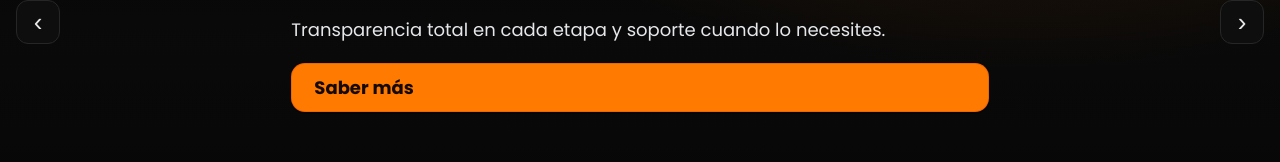
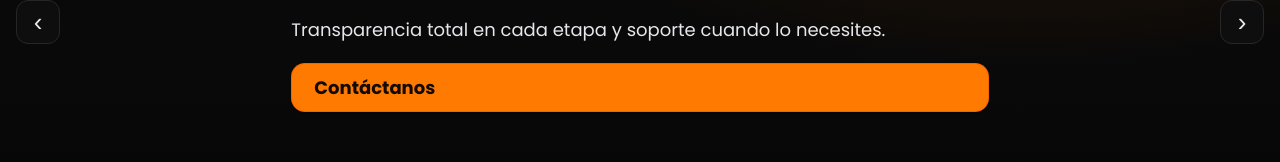
Before and after one commit to Mariosal-creator/capii, a Next.js app: page / in a window 1280 px wide. Shown: the part 314-476 px from the top of the page. Built offline with nearby package versions, Linux system fonts and the light colour scheme.

Commit message:
Capii hemos culminado por ahora

```diff
--- a/components/Banner.tsx
+++ b/components/Banner.tsx
@@ -1,31 +1,33 @@
 "use client";
 
 import { useEffect, useRef, useState } from "react";
+import { WHATSAPP_LINK } from "./BestSellers";
 
 export default function Banner() {
   type Slide = { title: string; caption?: string; ctaText?: string; ctaHref?: string; bg: string };
 
   // Slides por defecto (sin imágenes), 100% con tu paleta
+  const whatsappLink = "https://wa.me/0982048240?text=¡Hola! 👋%20Me%20gustaría%20recibir%20información%20profesional%20sobre%20sus%20productos%20y%20servicios%20�️%20¿Podrían%20asesorarme?%20🤝%20Gracias!%20✨";
   const slides: Slide[] = [
     {
       title: "Compra y recibe con capii",
       caption: "Paga cuando lo tengas en tus manos. Rápido, seguro y sin complicaciones.",
-      ctaText: "Explorar",
-      ctaHref: "#productos",
+      ctaText: "Contáctanos",
+  ctaHref: WHATSAPP_LINK,
       bg: "bg-1",
     },
     {
       title: "Envíos ágiles y seguimiento",
       caption: "Transparencia total en cada etapa y soporte cuando lo necesites.",
-      ctaText: "Saber más",
-      ctaHref: "#somos",
+      ctaText: "Contáctanos",
+      ctaHref: WHATSAPP_LINK,
       bg: "bg-2",
     },
     {
       title: "Soluciones para negocios",
       caption: "Planes a medida si quieres vender con capii.",
       ctaText: "Contáctanos",
-  ctaHref: "https://wa.me/593982048240",
+      ctaHref: WHATSAPP_LINK,
       bg: "bg-3",
     },
   ];
@@ -94,9 +96,9 @@ export default function Banner() {
             <div className="content">
               <h2 className="title">{s.title}</h2>
               {s.caption && <p className="caption">{s.caption}</p>}
-              {s.ctaText && s.ctaHref && (
-                <a href={s.ctaHref} className="cta">{s.ctaText}</a>
-              )}
+        {s.ctaText && s.ctaHref && (
+          <a href={s.ctaHref} className="cta" target="_blank" rel="noopener">{s.ctaText}</a>
+        )}
             </div>
           </div>
         ))}
--- a/components/BestSellers.tsx
+++ b/components/BestSellers.tsx
@@ -4,7 +4,7 @@ import Image from "next/image";
 import { useEffect, useMemo, useRef, useState } from "react";
 
 export const WHATSAPP_LINK =
-  "https://wa.me/593982048240?text=Quiero%20m%C3%A1s%20informaci%C3%B3n%20sobre%20sus%20productos!!";
+  "https://wa.me/593982048240?text=¡Hola! 👋%20Me%20gustaría%20recibir%20información%20profesional%20sobre%20sus%20productos%20y%20servicios%20🛍️%20¿Podrían%20asesorarme?%20🤝%20Gracias!%20✨";
 
 type Item = {
   title: string;
--- a/components/FeaturedProducts.tsx
+++ b/components/FeaturedProducts.tsx
@@ -2,6 +2,7 @@
 
 import Image from "next/image";
 import { useEffect, useRef, useState } from "react";
+const WHATSAPP_LINK = "https://wa.me/0982048240?text=¡Hola! 👋%20Estoy%20interesado%20en%20más%20información%20sobre%20sus%20productos%20🛒%20¿Me%20puedes%20ayudar?%20✨";
 
 type Product = { name: string; price: number; img: string; href?: string };
 
@@ -134,8 +135,8 @@ export default function FeaturedProducts() {
                     <div className="info">
                       <h3 className="name">{p.name}</h3>
                       <div className="price">{fmt.format(p.price)}</div>
-                      <a href={p.href || "#"} className="btn" aria-label={`Comprar ${p.name}`}>
-                        Comprar
+                      <a href={WHATSAPP_LINK} target="_blank" rel="noopener" className="btn" aria-label={`Contactar por WhatsApp sobre ${p.name}`}>
+                        Contactar
                       </a>
                     </div>
                   </article>
--- a/components/Footer.tsx
+++ b/components/Footer.tsx
@@ -72,7 +72,7 @@ export default function Footer() {
             <h4 className="ftr-title">Contacto</h4>
             <ul className="ftr-list">
               <li><a href="mailto:hola@capii.ec">hola@capii.ec</a></li>
-              <li><a href="https://wa.me/593982048240" target="_blank">WhatsApp</a></li>
+              <li><a href="https://wa.me/0982048240?text=¡Hola! 👋%20Me%20gustaría%20recibir%20información%20profesional%20sobre%20sus%20productos%20y%20servicios%20🛍️%20¿Podrían%20asesorarme?%20🤝%20Gracias!%20✨" target="_blank">WhatsApp</a></li>
               <li><span className="ftr-text">Ecuador</span></li>
             </ul>
           </div>
```
